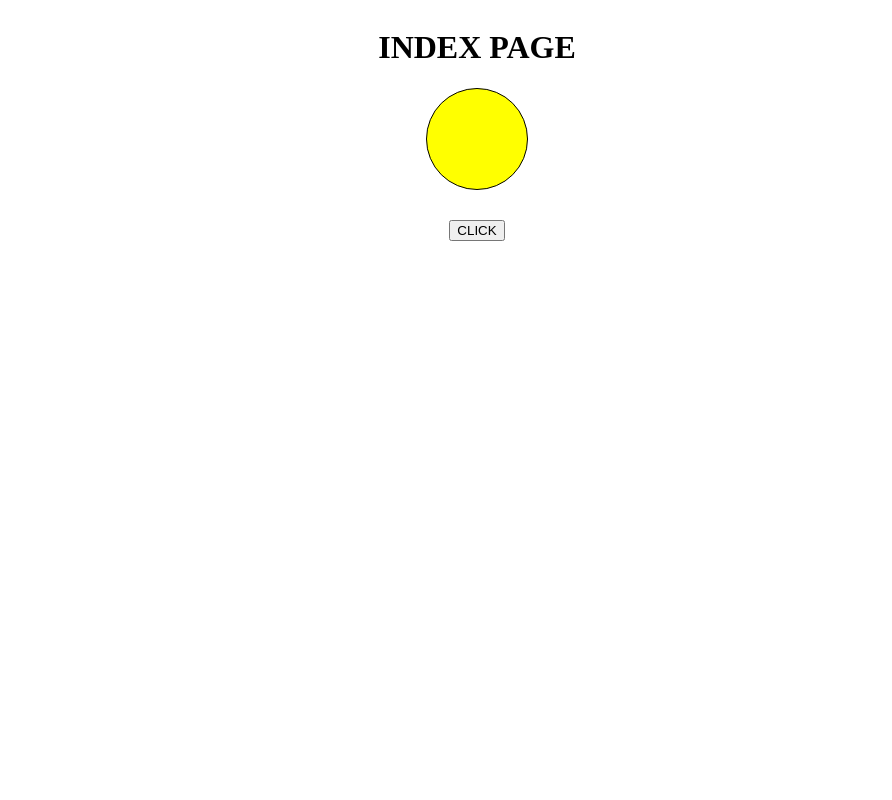
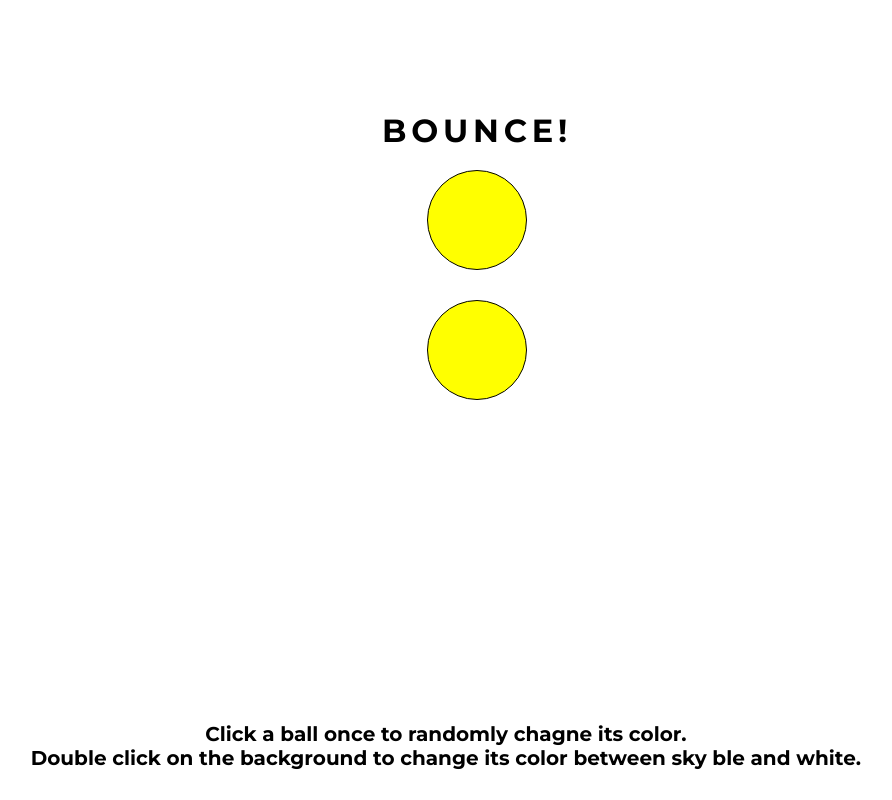
Before and after one commit to haldix/Parcel-with-Express-Bounce-game, a website: page public/index.html in a window 1280 px wide. Shown: the whole page, without its empty margins (163-1055 px from the left). Drawn offline with Linux system fonts and the light colour scheme.

Commit message:
add random colors to balls, background colors to body

```diff
--- a/public/client.js
+++ b/public/client.js
@@ -3,9 +3,19 @@ import func, { eyes } from './func.js';
 func();
 eyes();
 
-const box = document.querySelector('.box');
-const btn = document.getElementById('btn');
+const boxes = document.querySelectorAll('.box');
 
-btn.addEventListener('click', () => {
-  box.classList.toggle('colors');
+boxes.forEach((box) => {
+  box.addEventListener('click', (e) => {
+    const randomColour = Math.round(Math.random() * 0xffffff);
+    box.style.backgroundColor = `#${randomColour
+      .toString(16)
+      .padStart(6, '0')}`;
+  });
 });
+
+boxes.forEach((box) => {
+  box.addEventListener('dblclick', (e) => {
+    e.stopPropagation();
+  });
+});
--- a/public/func.js
+++ b/public/func.js
@@ -1,10 +1,12 @@
 export default function func() {
-  console.log('Hi Funcs!');
+  const body = document.querySelector('body');
+  body.addEventListener('dblclick', () => {
+    body.classList.toggle('body-styles');
+  });
 }
 
 export function eyes() {
   const boxes = document.querySelectorAll('.box');
-  console.log('boxes', boxes);
   const eyesHtml = `<div class="eyes-cont"><div class="eye"></div><div class="eye"></div></div>`;
 
   boxes.forEach((box) => {
--- a/public/index.html
+++ b/public/index.html
@@ -8,10 +8,16 @@
     <link rel="stylesheet" href="style.css" />
   </head>
   <body>
-    <div id="container">
-      <h1>INDEX PAGE</h1>
-      <div class="box"></div>
-      <button id="btn">CLICK</button>
+    <div class="container">
+      <h1>BOUNCE!</h1>
+      <div class="ball-cont">
+        <div class="box"></div>
+        <div class="box"></div>
+      </div>
     </div>
+    <p class="instructions">
+      Click a ball once to randomly chagne its color.<br />Double click on the
+      background to change its color between sky ble and white.
+    </p>
   </body>
 </html>
--- a/public/style.css
+++ b/public/style.css
@@ -1,4 +1,23 @@
+@import url('https://fonts.googleapis.com/css2?family=Montserrat:wght@400;700&display=swap');
+
+* {
+  margin: 0;
+  padding: 0;
+  box-sizing: border-box;
+}
+
+body {
+  font-family: 'Montserrat', sans-serif;
+  font-weight: bold;
+}
+
+h1 {
+  margin-bottom: 20px;
+  letter-spacing: 0.3rem;
+}
+
 .box {
+  cursor: pointer;
   position: relative;
   height: 100px;
   width: 100px;
@@ -6,13 +25,28 @@
   border-radius: 50%;
   background-color: yellow;
   margin-bottom: 30px;
+  animation: bounce 1.5s ease-in-out 0.5s infinite;
 }
 
-#container {
+@keyframes bounce {
+  from {
+    transform: translateY(0%);
+  }
+
+  to {
+    transform: translateY(100%);
+  }
+}
+
+.container {
+  position: relative;
   display: flex;
   align-items: center;
   justify-content: center;
   flex-direction: column;
+  min-height: 60vh;
+  max-width: 800px;
+  margin: 30px auto;
 }
 
 .colors {
@@ -34,3 +68,16 @@
   border-radius: 50%;
   background-color: #000;
 }
+
+.body-styles {
+  background-color: rgb(90, 90, 255);
+  color: #fff;
+}
+
+.instructions {
+  position: fixed;
+  bottom: 30px;
+  right: 20%;
+  text-align: center;
+  font-size: 20px;
+}
```
Also changed, not shown: dist/index.html, 5 other files.
